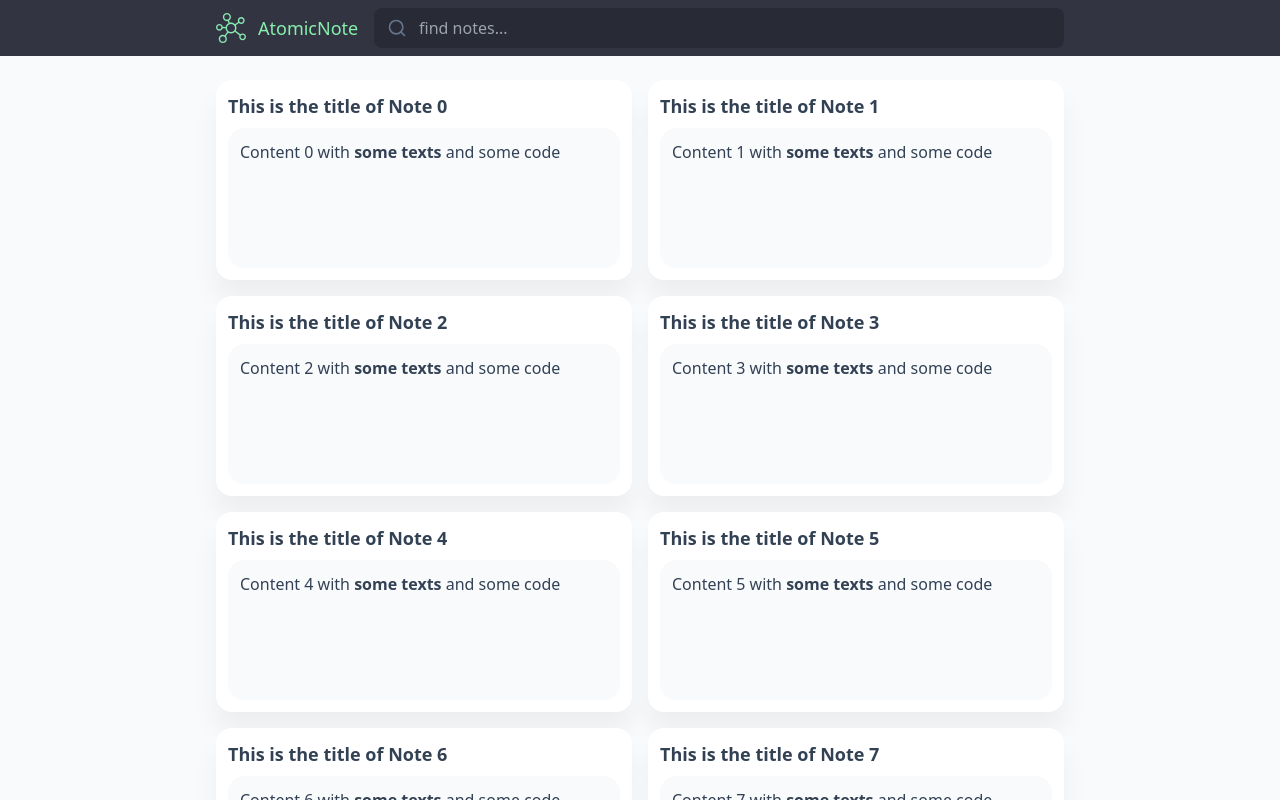
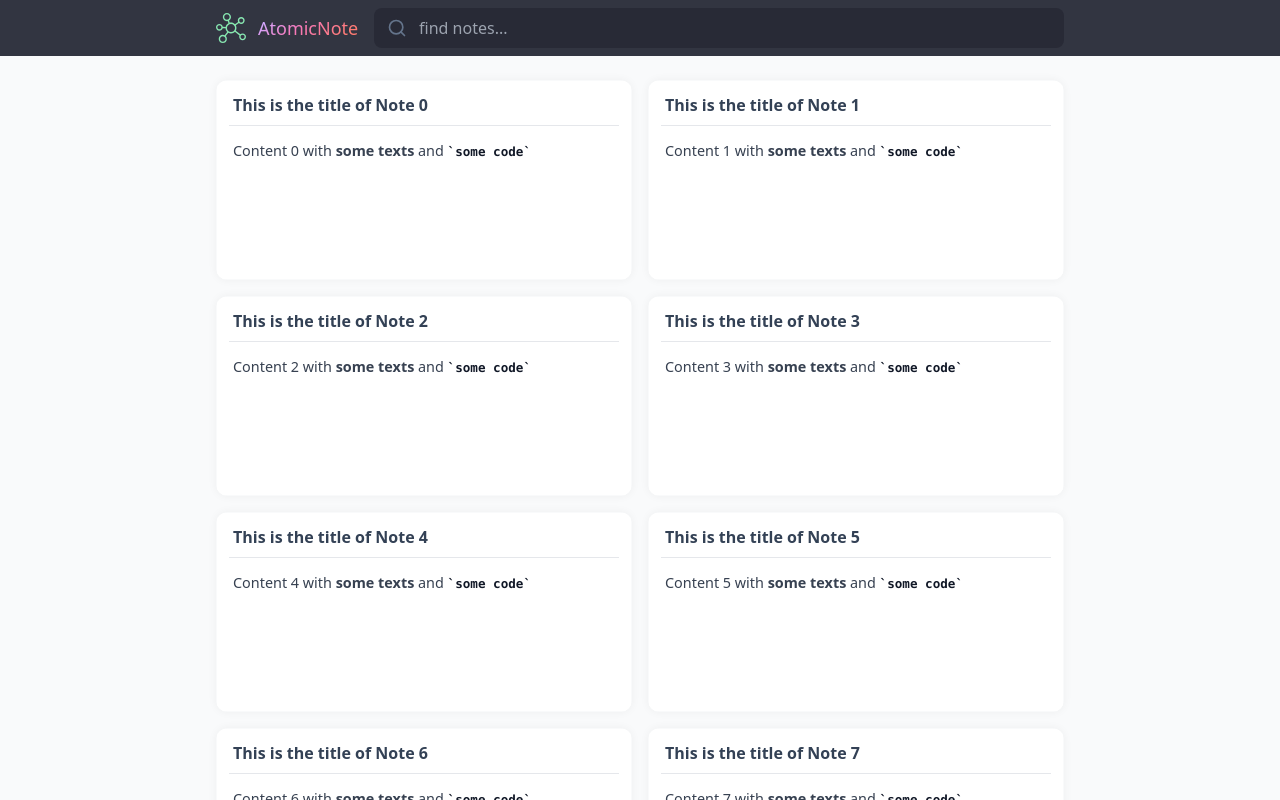
Before and after one commit to dinhanhthi/a-simple-note, a Next.js app: page / in a window 1280 px wide. Built offline with nearby package versions, Linux system fonts and the light colour scheme.

Commit message:
Block hover effect

```diff
--- a/package.json
+++ b/package.json
@@ -15,6 +15,7 @@
     "reinstall": "yarn run clean && rimraf node_modules && rm yarn.lock && yarn install"
   },
   "dependencies": {
+    "@headlessui/react": "^1.7.13",
     "@types/node": "18.15.11",
     "@types/react": "18.0.31",
     "@types/react-dom": "18.0.11",
--- a/src/components/block.tsx
+++ b/src/components/block.tsx
@@ -1,5 +1,6 @@
 import cn from 'classnames'
 import parse from 'html-react-parser'
+import { useState } from 'react'
 
 import { Note } from '../additional'
 
@@ -10,16 +11,41 @@ type BlockProps = {
 
 export default function Block(props: BlockProps) {
   const note = props.note
+
+  const [isOpen, setIsOpen] = useState(true)
+
+  function closeModal() {
+    setIsOpen(false)
+  }
+
+  function openModal() {
+    setIsOpen(true)
+  }
+
   return (
     <div
+      onClick={openModal}
       className={cn(
-        'flex flex-1 flex-col gap-2 justify-start p-3 text-slate-700',
-        'min-w-[400px] max-w-[500px] min-h-[200px]',
-        'bg-white an-shadow-soft-xl rounded-2xl an-bg-clip-border'
+        'an-block p-[1px] flex-1 cursor-pointer min-w-[400px] max-w-[500px] min-h-[200px]',
+        'an-shadow-soft-xl overflow-hidden an-bg-clip-border hover:rounded-none rounded-xl',
+        'transition-all duration-100'
       )}
     >
-      <div className={cn('font-semibold h-fit text-lg')}>{note.title}</div>
-      <div className={cn('bg-slate-50 flex-1 p-3 rounded-2xl')}>{parse(note.content)}</div>
+      <div
+        className={cn(
+          'flex flex-col gap-2 justify-start p-3 text-slate-700 bg-white rounded-xl h-full overflow-hidden'
+        )}
+      >
+        <div
+          className={cn(
+            // 'font-semibold h-fit text-base px-1 pb-2 border-b group-hover:text-primary-dark'
+            'font-semibold h-fit text-base px-1 pb-2 border-b'
+          )}
+        >
+          {note.title}
+        </div>
+        <div className={cn('flex-1 p-1 rounded-xl text-[0.9rem] prose')}>{parse(note.content)}</div>
+      </div>
     </div>
   )
 }
--- a/src/components/nav.tsx
+++ b/src/components/nav.tsx
@@ -15,7 +15,7 @@ export default function Navigation(props: NavigationProps) {
         <div className={cn('flex flex-1 items-center justify-center gap-4')}>
           <Link className={cn('flex items-center gap-3')} href={'/'}>
             <NavIcon />
-            <div className={cn('text-primary whitespace-nowrap font-normal text-lg')}>
+            <div className={cn('an-text-rainbow whitespace-nowrap font-normal text-lg')}>
               AtomicNote
             </div>
           </Link>
--- a/src/lib/fakeData.ts
+++ b/src/lib/fakeData.ts
@@ -6,7 +6,7 @@ export const fakeNotes = (): Note[] => {
     notes.push({
       id: `${i}`,
       title: `This is the title of Note ${i}`,
-      content: `<p>Content ${i} with <b>some texts</b> and <cde>some code</code></p>`,
+      content: `<p>Content ${i} with <b>some texts</b> and <code>some code</code></p>`,
       createdAt: randomDate(),
       updatedAt: randomDate()
     })
--- a/src/styles/main.scss
+++ b/src/styles/main.scss
@@ -2,14 +2,51 @@
 @tailwind components;
 @tailwind utilities;
 
+.an-text-rainbow {
+  background: linear-gradient(140deg, #d2a8ff 12.09%, #f778ba 42.58%, #ff7b72 84.96%);
+  background-clip: text;
+  -webkit-background-clip: text;
+  -webkit-text-fill-color: transparent;
+}
+
 .an-shadow-soft-xl {
-  --tw-shadow: 0 20px 27px 0 rgba(0,0,0,0.05);
-  --tw-shadow-colored: 0 20px 27px 0 var(--tw-shadow-color);
-  box-shadow: var(--tw-ring-offset-shadow, 0 0 #0000), var(--tw-ring-shadow, 0 0 #0000), var(--tw-shadow);
+  --an-shadow-color: rgba(0, 0, 0, 0.05);
+  --tw-shadow: 0px 0px 10px 0px var(--an-shadow-color);
+  box-shadow: var(--tw-ring-offset-shadow, 0 0 #0000), var(--tw-ring-shadow, 0 0 #0000),
+    var(--tw-shadow);
 }
 
 .an-bg-clip-border {
   background-clip: border-box;
+}
+
+.an-block {
+  --border-size: 1px;
+  --border-angle: 0turn;
+  --an-box-transparent: 100%;
+  background-image: conic-gradient(from var(--border-angle), #fff, #fff, #fff),
+    conic-gradient(from var(--border-angle), transparent var(--an-box-transparent), #d2a8ff, #ff7b72);
+  background-size: calc(100% - (var(--border-size) * 2)) calc(100% - (var(--border-size) * 2)),
+    cover;
+  background-position: center center;
+  background-repeat: no-repeat;
+
+  animation: bg-spin 2s linear infinite;
+  @keyframes bg-spin {
+    to {
+      --border-angle: 1turn;
+    }
+  }
+
+  &:hover {
+    --an-box-transparent: 20%;
+  }
+}
+
+@property --border-angle {
+  syntax: '<angle>';
+  inherits: true;
+  initial-value: 0turn;
 }
 
 .an-scrollbar {
--- a/tailwind.config.js
+++ b/tailwind.config.js
@@ -5,11 +5,12 @@ module.exports = {
     './src/components/**/*.{js,ts,jsx,tsx}',
     './lib/config.ts'
   ],
-  plugins: [],
+  plugins: [require('@tailwindcss/typography')],
   theme: {
     extend: {
       colors: {
-        primary: '#86efac' // green-300
+        primary: '#86efac', // green-300
+        'primary-dark': 'rgb(22 163 74)' // green-600
       }
     }
   }
```
Also changed, not shown: 1 other file (tests, documents, lock files or other folders).
